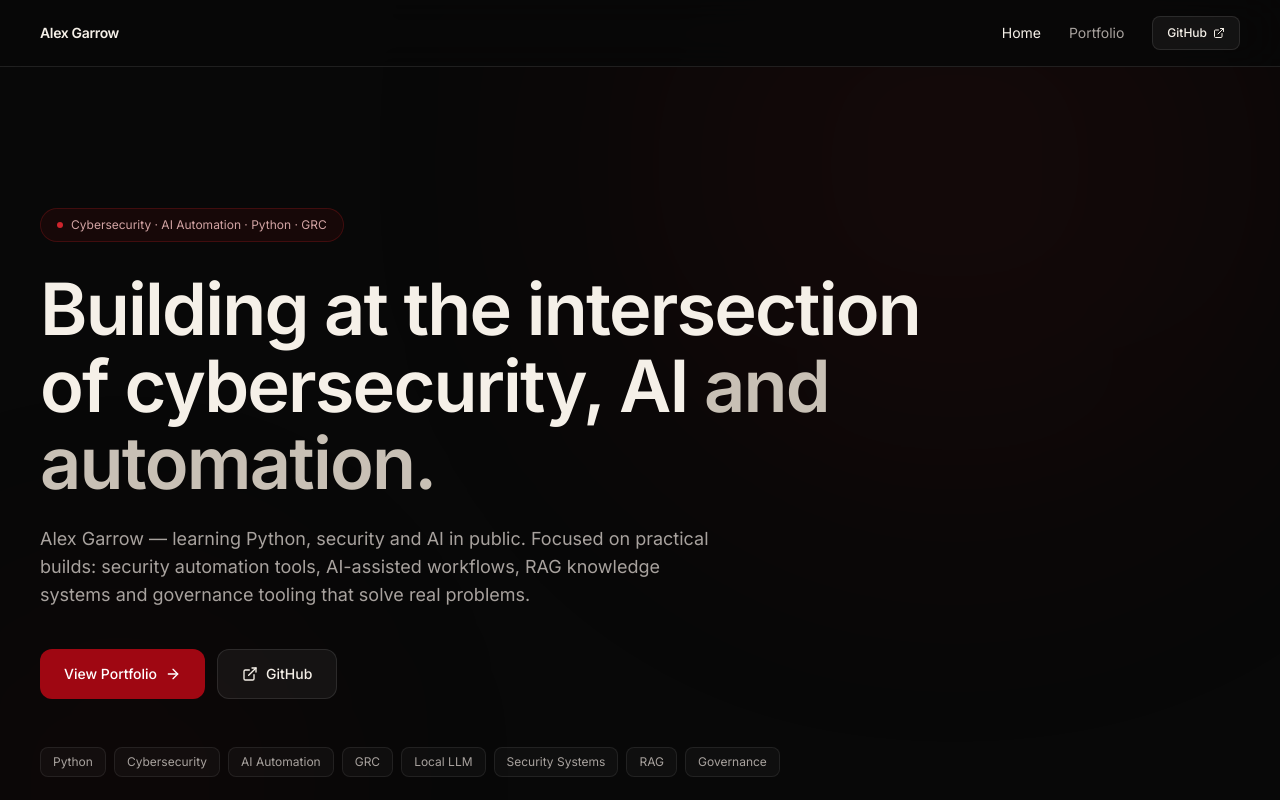
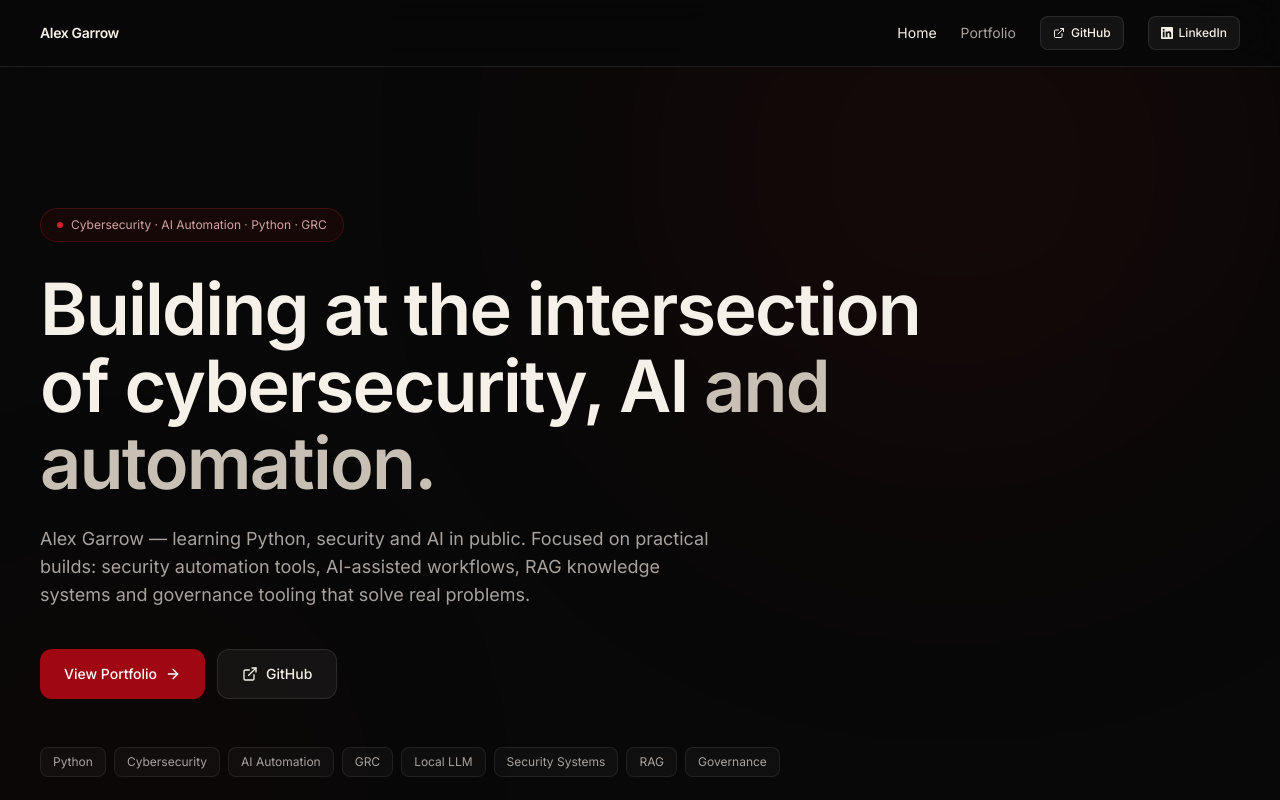
Before and after one commit to Garrowai/ai-architect-portfolio, a React (Vite) app: page / in a window 1280 px wide. Shown: the top 800 px of the page. Built offline with nearby package versions, Linux system fonts and the light colour scheme.

Commit message:
Add LinkedIn links

```diff
--- /dev/null
+++ b/src/components/LinkedInIcon.tsx
@@ -0,0 +1,17 @@
+interface Props {
+  className?: string;
+}
+
+export default function LinkedInIcon({ className }: Props) {
+  return (
+    <svg
+      xmlns="http://www.w3.org/2000/svg"
+      viewBox="0 0 24 24"
+      fill="currentColor"
+      className={className}
+      aria-hidden="true"
+    >
+      <path d="M20.447 20.452h-3.554v-5.569c0-1.328-.027-3.037-1.852-3.037-1.853 0-2.136 1.445-2.136 2.939v5.667H9.351V9h3.414v1.561h.046c.477-.9 1.637-1.85 3.37-1.85 3.601 0 4.267 2.37 4.267 5.455v6.286zM5.337 7.433a2.062 2.062 0 0 1-2.063-2.065 2.064 2.064 0 1 1 2.063 2.065zm1.782 13.019H3.555V9h3.564v11.452zM22.225 0H1.771C.792 0 0 .774 0 1.729v20.542C0 23.227.792 24 1.771 24h20.451C23.2 24 24 23.227 24 22.271V1.729C24 .774 23.2 0 22.222 0h.003z" />
+    </svg>
+  );
+}
--- a/src/components/Navbar.tsx
+++ b/src/components/Navbar.tsx
@@ -1,5 +1,6 @@
 import { Link, useLocation } from "react-router-dom";
 import { ExternalLink } from "lucide-react";
+import LinkedInIcon from "./LinkedInIcon";
 
 export default function Navbar() {
   const { pathname } = useLocation();
@@ -10,6 +11,9 @@
         ? "text-[#f5f0e8]"
         : "text-[#a8a29e] hover:text-[#f5f0e8]"
     }`;
+
+  const pillClass =
+    "inline-flex items-center gap-1.5 rounded-lg border border-white/10 bg-white/5 px-3 py-2 text-xs font-medium text-[#f5f0e8] transition-all hover:bg-white/10 hover:border-white/20";
 
   return (
     <nav className="fixed top-0 z-50 w-full border-b border-white/10 bg-[#080808]/85 backdrop-blur-xl">
@@ -23,21 +27,35 @@
         </Link>
 
         {/* Links */}
-        <div className="flex items-center gap-5 md:gap-7">
+        <div className="flex items-center gap-4 md:gap-6">
           <Link to="/" className={`hidden sm:block ${linkClass("/")}`}>
             Home
           </Link>
           <Link to="/portfolio" className={linkClass("/portfolio")}>
             Portfolio
           </Link>
+
+          {/* External links — icon + label (label hidden on xs) */}
           <a
             href="https://github.com/garrowai/ai-architect-portfolio"
             target="_blank"
             rel="noreferrer"
-            className="inline-flex items-center gap-1.5 rounded-lg border border-white/10 bg-white/5 px-3.5 py-2 text-xs font-medium text-[#f5f0e8] transition-all hover:bg-white/10 hover:border-white/20"
+            className={pillClass}
+            aria-label="GitHub"
           >
-            GitHub
             <ExternalLink className="h-3 w-3" />
+            <span className="hidden sm:inline">GitHub</span>
+          </a>
+
+          <a
+            href="https://www.linkedin.com/in/alex-garrow/"
+            target="_blank"
+            rel="noreferrer"
+            className={pillClass}
+            aria-label="LinkedIn"
+          >
+            <LinkedInIcon className="h-3 w-3" />
+            <span className="hidden sm:inline">LinkedIn</span>
           </a>
         </div>
       </div>
--- a/src/pages/Home.tsx
+++ b/src/pages/Home.tsx
@@ -13,6 +13,7 @@
   CheckCircle2,
   ExternalLink,
 } from "lucide-react";
+import LinkedInIcon from "../components/LinkedInIcon";
 
 // ─── Data ────────────────────────────────────────────────────────────────────
 
@@ -471,9 +472,30 @@
 
       {/* ─── Footer ───────────────────────────────────────────────── */}
       <footer className="border-t border-white/10 px-6 py-8 md:px-10">
-        <div className="mx-auto flex max-w-7xl flex-col justify-between gap-4 text-xs text-[#6b6560] md:flex-row">
+        <div className="mx-auto flex max-w-7xl flex-col justify-between gap-4 text-xs text-[#6b6560] md:flex-row md:items-center">
           <p>© {new Date().getFullYear()} Alex Garrow — Cybersecurity, AI &amp; Automation</p>
-          <p>Built with React, Vite and Tailwind CSS</p>
+          <div className="flex flex-wrap items-center gap-5">
+            <a
+              href="https://www.linkedin.com/in/alex-garrow/"
+              target="_blank"
+              rel="noreferrer"
+              className="inline-flex items-center gap-1.5 transition-colors hover:text-[#a8a29e]"
+            >
+              <LinkedInIcon className="h-3.5 w-3.5" />
+              LinkedIn
+            </a>
+            <a
+              href="https://github.com/garrowai/ai-architect-portfolio"
+              target="_blank"
+              rel="noreferrer"
+              className="inline-flex items-center gap-1.5 transition-colors hover:text-[#a8a29e]"
+            >
+              <ExternalLink className="h-3.5 w-3.5" />
+              GitHub
+            </a>
+            <span className="hidden md:inline">·</span>
+            <span>Built with React, Vite and Tailwind CSS</span>
+          </div>
         </div>
       </footer>
     </main>
--- a/src/pages/Portfolio.tsx
+++ b/src/pages/Portfolio.tsx
@@ -1,6 +1,7 @@
 import { useEffect } from "react";
 import { motion } from "framer-motion";
 import { ExternalLink, Mail } from "lucide-react";
+import LinkedInIcon from "../components/LinkedInIcon";
 
 // ─── Types & Data ─────────────────────────────────────────────────────────────
 
@@ -306,9 +307,30 @@
 
       {/* ─── Footer ───────────────────────────────────────────────── */}
       <footer className="border-t border-white/10 px-6 py-8 md:px-10">
-        <div className="mx-auto flex max-w-7xl flex-col justify-between gap-4 text-xs text-[#6b6560] md:flex-row">
+        <div className="mx-auto flex max-w-7xl flex-col justify-between gap-4 text-xs text-[#6b6560] md:flex-row md:items-center">
           <p>© {new Date().getFullYear()} Alex Garrow — Cybersecurity, AI &amp; Automation</p>
-          <p>Built with React, Vite and Tailwind CSS</p>
+          <div className="flex flex-wrap items-center gap-5">
+            <a
+              href="https://www.linkedin.com/in/alex-garrow/"
+              target="_blank"
+              rel="noreferrer"
+              className="inline-flex items-center gap-1.5 transition-colors hover:text-[#a8a29e]"
+            >
+              <LinkedInIcon className="h-3.5 w-3.5" />
+              LinkedIn
+            </a>
+            <a
+              href="https://github.com/garrowai/ai-architect-portfolio"
+              target="_blank"
+              rel="noreferrer"
+              className="inline-flex items-center gap-1.5 transition-colors hover:text-[#a8a29e]"
+            >
+              <ExternalLink className="h-3.5 w-3.5" />
+              GitHub
+            </a>
+            <span className="hidden md:inline">·</span>
+            <span>Built with React, Vite and Tailwind CSS</span>
+          </div>
         </div>
       </footer>
     </main>
```
